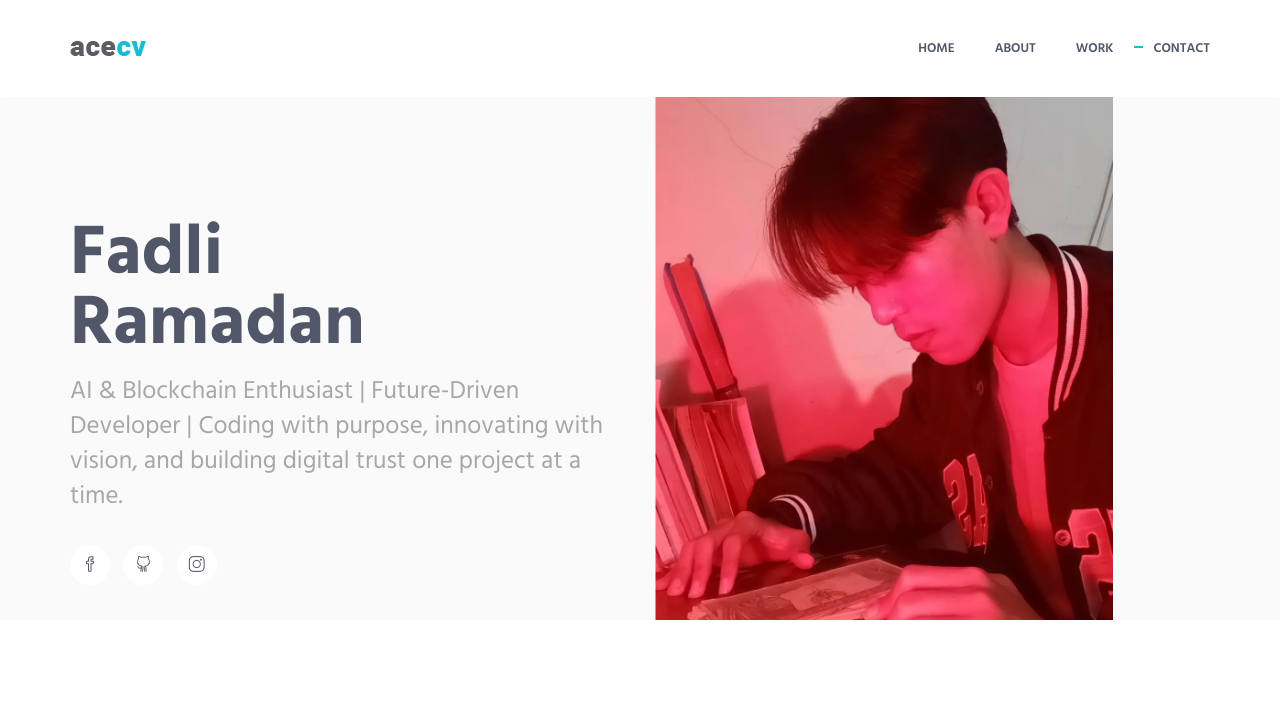
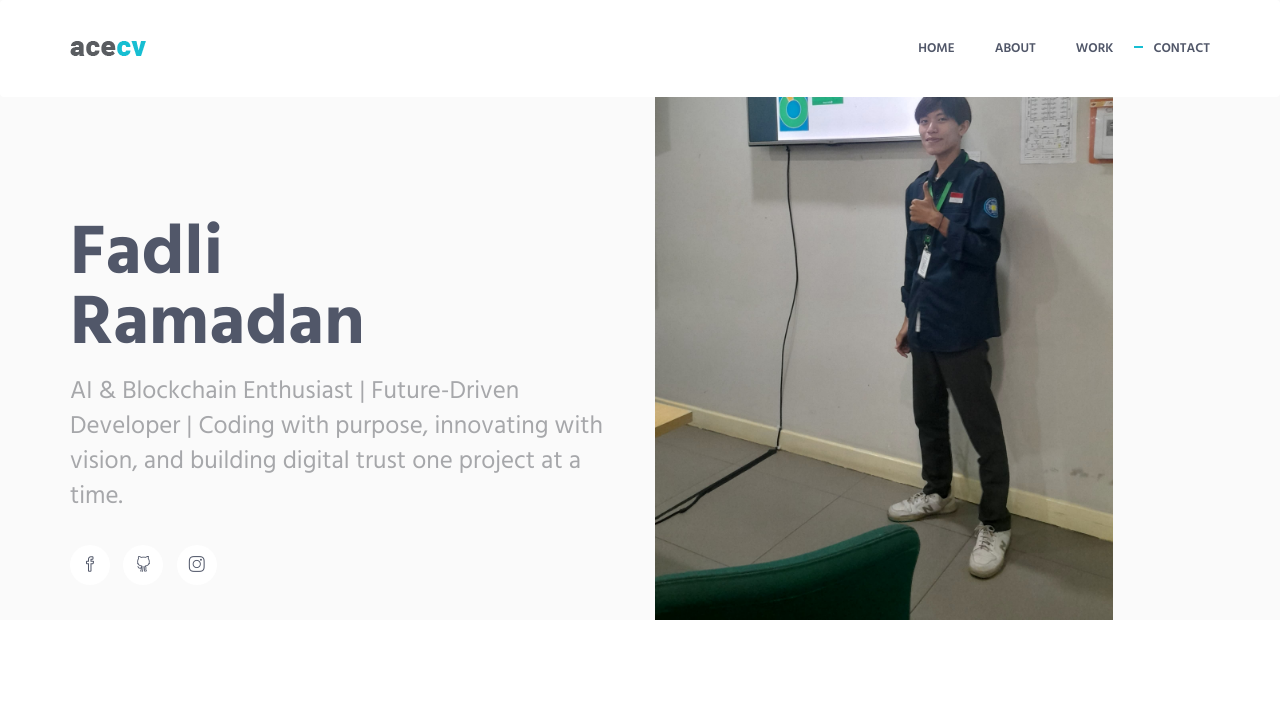
Before and after one commit to Freganovic/portofolio, a plain HTML site: page index.html in a window 1280 px wide. Shown: the top 717 px of the page. Drawn offline with Linux system fonts and the light colour scheme.

Commit message:
Update index.html

```diff
--- a/index.html
+++ b/index.html
@@ -105,7 +105,7 @@
         </div>
         <div class="col-sm-5">
           <div class="promo-block-img-wrap">
-            <img class="promo-block-img img-responsive" src="img/mockup/ok.png" align="Avatar" />
+            <img class="promo-block-img img-responsive" src="img/mockup/ptb (1).jpeg" align="Avatar" />
           </div>
         </div>
       </div>
```
